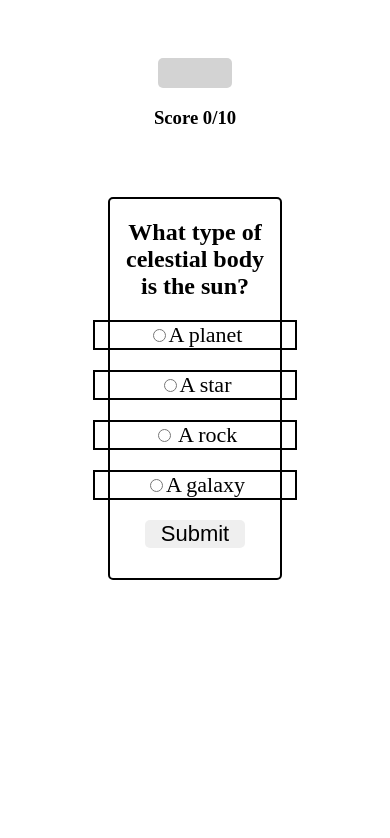
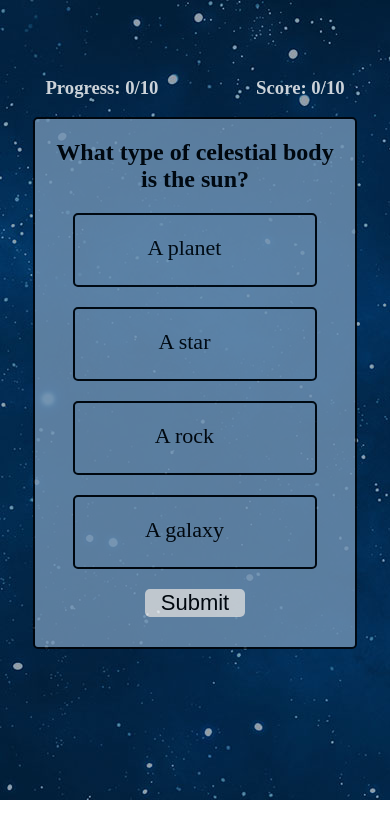
Before and after one commit to vreplicon/quizApp, a plain HTML site: page index.html in a window 390 px wide. Both pictures are taken after a click on the button "Start!". Drawn offline with nearby package versions, Linux system fonts and the light colour scheme.

Commit message:
Added background image and more css styling

```diff
--- a/data.js
+++ b/data.js
@@ -92,3 +92,9 @@ const QNA = [
         note: "JKDFSJKGLSJK"
     }
 ];
+
+const ENDRESPONSE = {
+    best: "You are out of this world!",
+    okay: "You need to recheck your star charts.",
+    bad: "We have a problem Huston."
+};
--- a/index.html
+++ b/index.html
@@ -6,6 +6,7 @@
         <title>Universe Quiz App</title>
         <meta name="description" content="Test your knowledge about the universe!">
         <link href="main.css" rel="stylesheet" type="text/css" />
+        <link href="https://fonts.googleapis.com/css?family=Audiowide&display=swap" rel="stylesheet">
         <script src="https://ajax.googleapis.com/ajax/libs/jquery/3.2.1/jquery.min.js"></script>
         <script src="data.js"></script>
         <script src="index.js"></script>
@@ -17,7 +18,7 @@
                 you really know about our universe!</p>
             <button class="startButton">Start!</button><br>
         </div>
-        <div class="quizHeader"></div>
+        <div class="quizHeader box"></div>
         <div class="quizQuestion box"></div>
         <div class="quizResponse box"></div>
         <div class="quizEnd box"></div>
--- a/index.js
+++ b/index.js
@@ -10,12 +10,12 @@ function loadQuestion() {
     $('.quizQuestion').html(
         `<h2>${QNA[qNum].q}</h2>\
         <form class="questionForm">\
-        <label class="container"><input type=\
-        "radio" name="answer" value=1>${QNA[qNum].a1}</label><label class="container"><input type=\
-        "radio" name="answer" value=2>${QNA[qNum].a2}</label><label \
-        class="container"><input type="radio" name="answer" value=3>\
-        ${QNA[qNum].a3}</label><label class="container"><input\
-        type="radio" name="answer" value=4>${QNA[qNum].a4}</label>\
+        <label class="container">${QNA[qNum].a1}<input type=\
+        "radio" name="answer" value=1></label><label class="container">${QNA[qNum].a2}<input type=\
+        "radio" name="answer" value=2></label><label \
+        class="container">${QNA[qNum].a3}<input type="radio" name="answer" value=3>\
+        </label><label class="container">${QNA[qNum].a4}<input\
+        type="radio" name="answer" value=4></label>\
         <button type="submit" class="submit">Submit</button>\
         </form>`
     );
@@ -25,8 +25,8 @@ function loadQuestion() {
 function loadHeader() {
     $('.quizHeader').css('display', 'flex');
     $('.quizHeader').html(
-        `<div class="progressBar"><div class="currentProgress"></div></div>\
-        <h3>Score ${score}/10</h3>`
+        `<h3>Progress: ${qNum}/10</h3>\
+        <h3>Score: ${score}/10</h3>`
     );
 }
 
@@ -40,11 +40,24 @@ function isCorrect() {
 
 }
 
+
+function getRespone() {
+    if (score < 4) {
+        return ENDRESPONSE.bad;
+    } else if (score < 8) {
+        return ENDRESPONSE.okay
+    } else {
+        return ENDRESPONSE.best;
+    }
+}
+
 function loadEnd() {
     $('.quizEnd').css('display', 'flex');
     $('.quizEnd').html(
-        '<p>This is the end of the quiz. Would you like to try again?</p>\
-        <button class="restart">Restart</button>'
+        `<h2>${getRespone()}</h2>\
+        <p>You got ${score} out of 10 questions right.</p>\
+        <p>Would you like to try again?</p>\
+        <button class="restart">Restart</button>`
     );
 }
 
@@ -58,6 +71,13 @@ $(function() {
 
     });
 
+    $('.quizQuestion').on('change', 'label', event => {
+        $('label').removeClass('js-checked');
+        $('input:checked').closest('label').toggleClass('js-checked');
+
+    });
+
+
     $('.quizQuestion').on('click', '.submit', event => {
         if (qNum < 2) {
             event.preventDefault();
@@ -66,7 +86,6 @@ $(function() {
             $('.quizResponse').css('display', 'flex');
             if (isCorrect()) {
                 score++;
-                loadHeader();
                 $('.quizResponse').html(`<h2>Correct!</h2><p>${QNA[qNum].note}</p>\
                 <button class="next">Next</button>`);
             } else {
@@ -74,6 +93,7 @@ $(function() {
                 <button class="next">Next</button>`);
             }
             qNum++;
+            loadHeader();
         } else {
 
         }
--- a/main.css
+++ b/main.css
@@ -7,13 +7,27 @@
     padding-left: 10px;
     padding-right: 10px;
     position: relative;
-    top: 100px;
-    margin-left: 100px;
-    margin-right: 100px;
+    top: 50px;
+    width: 80%;
+    margin-left: auto;
+    margin-right: auto;
+    background-color: rgb(113, 147, 180);
+    opacity: 0.8;
 }
+
+body {
+    background: url(spaceBackground.jpg);
+    background-repeat: no-repeat;
+    background-size: auto;
+  }
 
 .quizIntro {
     display: flex;
+    top: 100px;
+}
+
+input {
+    opacity: 0;
 }
 
 p {
@@ -23,6 +37,7 @@ p {
 
 .quizIntro > h1 {
     font-size: 40px;
+    font-family: 'Audiowide', cursive;
 }
 
 button {
@@ -33,9 +48,13 @@ button {
     margin-bottom: 30px;
 }
 
-button:hover {
+button:hover, button:focus {
     background-color: darkslategray;
     color: white;
+}
+
+.quizQuestion {
+    margin-bottom: 100px;
 }
 
 
@@ -49,29 +68,33 @@ form {
 
 form > label {
     border: 2px solid black;
-    width: 200px;
+    border-radius: 5px;
+    width: 80%;
+    margin-left: auto;
+    margin-right: auto;
+    height: 50px;
     margin-bottom: 20px;
     font-size: 22px;
+    text-align: center;
+    padding-top: 20px;
 }
 
-h2 {
+form>label:hover, form>label:focus {
+    border-color:white;
+}
+
+h2, h3 {
     text-align: center;
 }
 
-.quizHeader {
-    position: relative;
-    top: 50px;
-    flex-direction: column;
+.js-checked {
+    background-color:rgb(13, 90, 136);
 }
 
-.progressBar {
-    background-color: lightgray;
-    height: 30px;
-    margin-left: 150px;
-    margin-right: 150px;
-    border-radius: 5px;
+.quizHeader {
+    flex-direction: row;
+    justify-content: space-between;
+    border: none;
+    background-color: transparent;
+    color: white;
 }
-
-h3 {
-    text-align: center;
-}
```
Also changed, not shown: spaceBackground.jpg (added).
